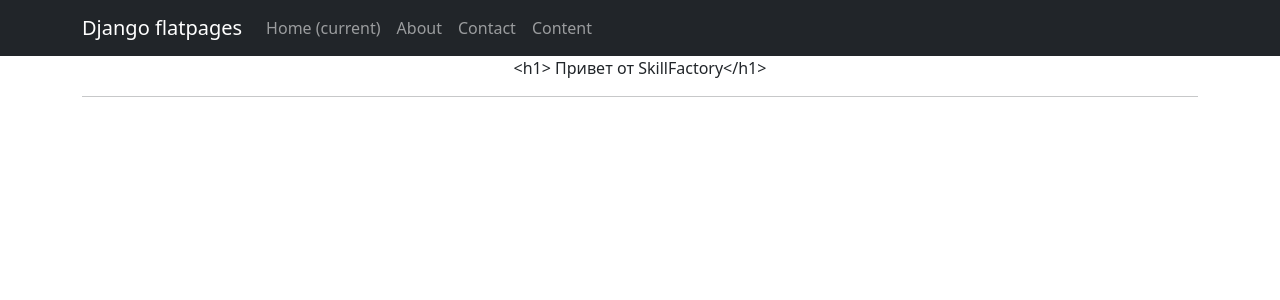
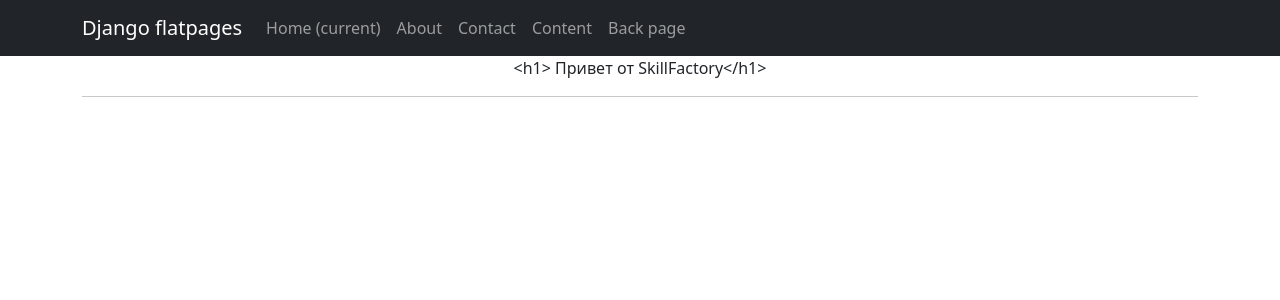
Before and after one commit to SergeyWinogradow/D1.6-Django, a Django app: template templates/flatpages/about.html in a window 1280 px wide. Shown: the top 300 px of the page. Run offline with Django 4.2, Linux system fonts and the light colour scheme; the template is opened without the code that fills it: values that come from a table or form of the project are taken from there, others are empty; data comes from the database, SQL or seed files in the repository; both versions use the stored data as it was after the commit; some libraries are stand-ins or nearby versions.

Commit message:
Add files via upload

```diff
--- a/project/settings.py
+++ b/project/settings.py
@@ -40,7 +40,7 @@ INSTALLED_APPS = [
     # подключаем ещё приложения
     'django.contrib.sites',
     'django.contrib.flatpages',
-    #'django.contrib.fpages',
+    'fpages',
 ]
 
 SITE_ID = 1
--- a/templates/flatpages/content.html
+++ b/templates/flatpages/content.html
@@ -6,5 +6,6 @@
 </head>
 <body>
 {{ flatpage.content }}
+{{ flatpage.content }}
 </body>
 </html>
--- a/templates/flatpages/default.html
+++ b/templates/flatpages/default.html
@@ -38,6 +38,9 @@
                <li class="nav-item">
                    <a class="nav-link" href="/content/">Content</a>
                </li>
+               <li class="nav-item">
+                   <a class="nav-link" href="/backpage/">Back page</a>
+               </li>
            </ul>
        </div>
    </div>
```
Also changed, not shown: db.sqlite3.
